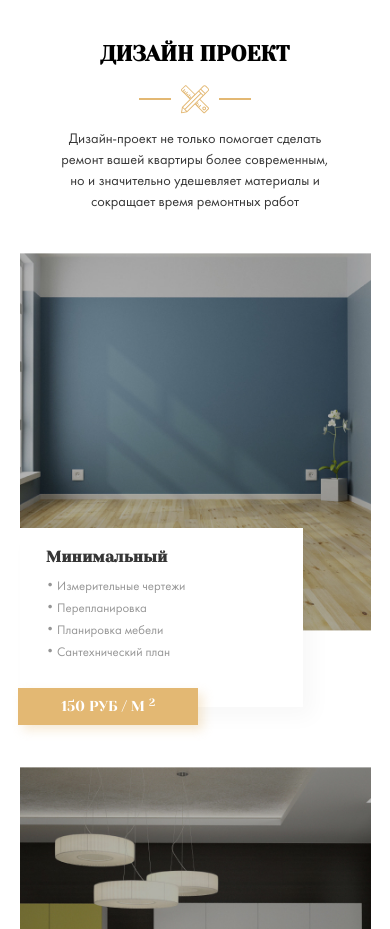
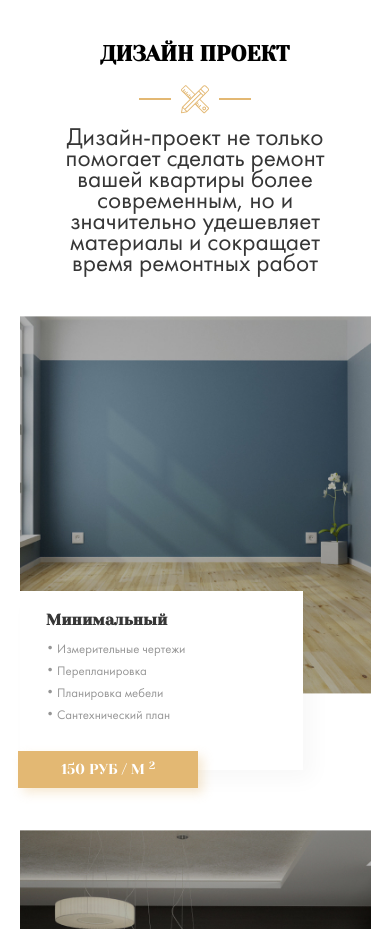
Before and after one commit to Webdevmaksim/Webdevmaksim.github.io, a website: page index.html in a window 390 px wide. Shown: the part 3060-3989 px from the top of the page. Drawn offline with Linux system fonts and the light colour scheme; files whose address does not match are found by name.

Commit message:
fix of the title and subtitle

```diff
--- a/sass/_media.sass
+++ b/sass/_media.sass
@@ -44,6 +44,19 @@
             margin-bottom: 5rem
     .section-title__subtitle
         font-size: 1.2rem
+    .section-title
+        &__heading
+            font-size: 1.8rem
+        &__subtitle
+            margin: 0 auto
+            max-width: 290px
+            color: #363636
+            font-size: 1.2rem
+            line-height: 21px;
+            font-family: 'Futura Book', sans-serif
+            margin-top: 1.3rem
+            text-transform: none
+            margin-bottom: 40px
 @media screen and ( max-width: 570px )
     .menu
         justify-content: space-between
@@ -76,6 +89,16 @@
         font-size: 1.1rem
         &--outline
     .section-title
+        &__subtitle
+            margin: 0 auto
+            max-width: 280px
+            color: #363636
+            font-size: 2.1rem
+            line-height: 21px;
+            font-family: 'Futura Book', sans-serif
+            margin-top: 1.3rem
+            text-transform: none
+            margin-bottom: 40px
         &__heading
             font-size: 1.8rem
 
--- a/sass/_settings.sass
+++ b/sass/_settings.sass
@@ -15,12 +15,13 @@ img
         text-align: center
         text-transform: uppercase
         font-family: 'Yeseva One', cursive
+        font-size: 1rem
         &__subtitle
             margin: 0 auto
-            max-width: 280px
+            max-width: 735px
             color: #363636
-            font-size: 2.1rem
-            line-height: 21px;
+            font-size: 1.4rem
+            line-height: 24px;
             font-family: 'Futura Book', sans-serif
             margin-top: 1.3rem
             text-transform: none
```
Also changed, not shown: css/style.css.
